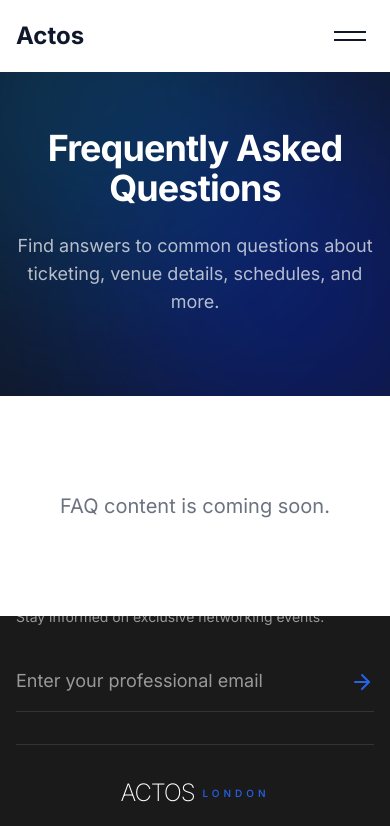
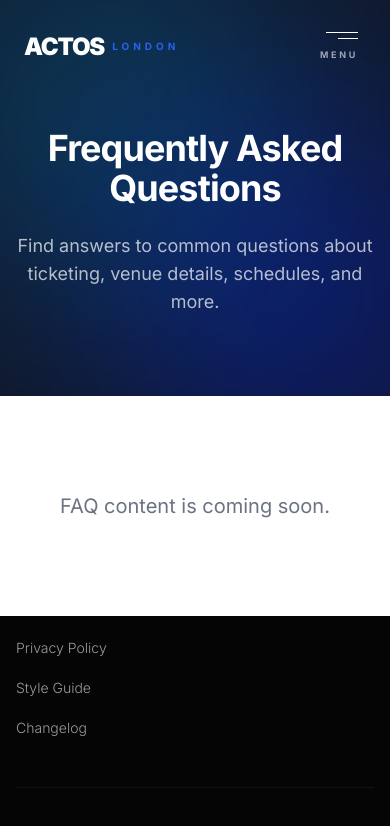
Before and after one commit to Aasirwahab/networking-event-website, a Next.js app: page /faq in a window 390 px wide. Shown: the top 826 px of the page. Built offline with nearby package versions, Linux system fonts and the light colour scheme.

Commit message:
feat: implement global styles, responsive navbar, and Lenis smooth scroll provider

```diff
--- a/src/components/Navbar.tsx
+++ b/src/components/Navbar.tsx
@@ -15,20 +15,20 @@ export function Navbar() {
   return (
     <>
       <motion.header
-        initial={{ y: -20, opacity: 0 }}
+        initial={{ y: -100, opacity: 0 }}
         animate={{ y: 0, opacity: 1 }}
-        transition={{ duration: 0.6, ease: [0.22, 1, 0.36, 1] }}
-        className={`fixed top-0 left-0 right-0 z-[9999] transition-all duration-300 ${
+        transition={{ duration: 0.8, ease: [0.16, 1, 0.3, 1] }}
+        className={`fixed top-0 left-0 right-0 z-[9999] transition-all duration-500 ease-in-out ${
           mobileMenuOpen
-            ? 'bg-transparent text-white'
+            ? 'bg-transparent text-white pt-6'
             : scrolled
-              ? 'bg-white/95 backdrop-blur-md shadow-nav text-slate-900'
-              : 'bg-white text-slate-900'
+              ? 'bg-white/70 backdrop-blur-xl shadow-[0_8px_32px_0_rgba(0,0,0,0.05)] border-b border-white/20 py-3'
+              : 'bg-transparent py-6'
         }`}
       >
-        <div className="max-w-7xl mx-auto px-4 sm:px-6 lg:px-8">
-          <nav className="flex items-center justify-between h-[72px]">
-            {/* Logo */}
+        <div className="max-w-7xl mx-auto px-6 sm:px-8 lg:px-12">
+          <nav className="flex items-center justify-between">
+            {/* Logo: Premium Branding */}
             <Link
               href="/"
               onClick={(e) => {
@@ -36,20 +36,42 @@ export function Navbar() {
                 setMobileMenuOpen(false);
                 navigateTo('/');
               }}
-              className={`text-2xl font-bold transition-colors ${mobileMenuOpen ? 'text-white' : 'text-slate-900'}`}
+              className={`group flex items-center gap-2 transition-transform duration-300 hover:scale-[1.02]`}
             >
-              Actos
+              <span className={`text-2xl font-black tracking-tighter uppercase transition-colors duration-300 ${
+                mobileMenuOpen || !scrolled ? 'text-white' : 'text-slate-900'
+              }`}>
+                Actos
+              </span>
+              <span className={`text-[10px] tracking-[0.4em] uppercase font-bold transition-colors duration-300 ${
+                mobileMenuOpen || !scrolled ? 'text-primary' : 'text-primary'
+              }`}>
+                London
+              </span>
             </Link>
 
-            {/* Right Side - Only Menu */}
-            <div className="flex items-center">
+            {/* Right Side: Elite Menu Toggler */}
+            <div className="flex items-center gap-8">
               <button
-                className={`nav-toggler flex flex-col justify-center items-center gap-[6px] p-2 cursor-pointer bg-transparent border-none group ${mobileMenuOpen ? 'open' : ''}`}
+                className={`flex flex-col justify-center items-end gap-[5px] p-2 cursor-pointer bg-transparent border-none group outline-none`}
                 onClick={() => setMobileMenuOpen(!mobileMenuOpen)}
                 aria-label="Toggle Menu"
               >
-                <span className={`w-8 h-[2px] transition-all duration-400 ease-in-out ${mobileMenuOpen ? 'bg-white translate-y-[4px] rotate-45 scale-x-90' : 'bg-current'}`}></span>
-                <span className={`w-8 h-[2px] transition-all duration-400 ease-in-out ${mobileMenuOpen ? 'bg-white -translate-y-[4px] -rotate-45 scale-x-90' : 'bg-current'}`}></span>
+                <span className={`h-[1px] transition-all duration-500 ease-[0.16,1,0.3,1] ${
+                  mobileMenuOpen
+                    ? 'w-8 bg-white translate-y-[6px] rotate-45'
+                    : `w-8 group-hover:w-10 ${scrolled ? 'bg-slate-900' : 'bg-white shadow-sm'}`
+                }`}></span>
+                <span className={`h-[1px] transition-all duration-500 ease-[0.16,1,0.3,1] ${
+                  mobileMenuOpen
+                    ? 'w-8 bg-white -translate-y-[0px] -rotate-45'
+                    : `w-5 group-hover:w-10 ${scrolled ? 'bg-slate-900' : 'bg-white shadow-sm'}`
+                }`}></span>
+                {!mobileMenuOpen && (
+                   <span className={`text-[9px] uppercase tracking-[0.3em] font-bold mt-1 transition-colors ${scrolled ? 'text-slate-500' : 'text-white/60'}`}>
+                     Menu
+                   </span>
+                )}
               </button>
             </div>
           </nav>
--- a/src/sections/Footer.tsx
+++ b/src/sections/Footer.tsx
@@ -38,103 +38,121 @@ export function Footer() {
     console.log('Newsletter signup:', email);
     setEmail('');
   };
+  const variants = {
+    hidden: { opacity: 0, y: 20 },
+    visible: { opacity: 1, y: 0 }
+  };
 
   return (
     <div
-      className='relative h-[1100px] lg:h-[640px] clip-footer'
+        className='relative h-[1100px] lg:h-[800px]'
+        style={{clipPath: "polygon(0% 0, 100% 0%, 100% 100%, 0 100%)"}}
     >
-      <div className='relative h-[calc(100vh+1100px)] lg:h-[calc(100vh+640px)] -top-[100vh]'>
-        <div className='h-[1100px] lg:h-[640px] sticky top-[calc(100vh-1100px)] lg:top-[calc(100vh-640px)]'>
-          <footer className="bg-dark text-white pt-12 lg:pt-24 pb-8 lg:pb-10 h-full flex flex-col justify-end gap-10 lg:gap-12">
-            <div className="max-w-7xl mx-auto px-4 sm:px-6 lg:px-8 w-full">
-              {/* Main Footer Content */}
-              <div className="grid grid-cols-1 md:grid-cols-2 lg:grid-cols-4 gap-10 lg:gap-8 pb-10 border-b border-dark-border">
-                {/* Contact Info */}
-                <div className="lg:col-span-1">
-                  <a href="mailto:summit@actos.london" className="text-white text-lg font-medium hover:text-primary transition-colors block mb-4">
-                    summit@actos.london
-                  </a>
-                  <p className="text-text-muted text-sm leading-relaxed mb-4">
-                    Level 24, The Shard,<br />
-                    London SE1 9SG
-                  </p>
-                  <a href="tel:+442079460123" className="text-text-muted text-sm hover:text-white transition-colors block mb-6">
-                    +44 20 7946 0123
-                  </a>
+        <div className='relative h-[calc(100vh+1100px)] lg:h-[calc(100vh+800px)] -top-[100vh]'>
+            <div className='h-[1100px] lg:h-[800px] sticky top-[calc(100vh-1100px)] lg:top-[calc(100vh-800px)]'>
+              <footer className="bg-[#050505] text-white pt-16 lg:pt-20 pb-8 h-full flex flex-col justify-between relative overflow-hidden">
 
-                  {/* Social Links */}
-                  <div className="flex items-center gap-4">
-                    <motion.a href="#twitter" whileHover={{ scale: 1.1 }} className="text-text-muted hover:text-white transition-colors" title="Twitter"><TwitterIcon /></motion.a>
-                    <motion.a href="#youtube" whileHover={{ scale: 1.1 }} className="text-text-muted hover:text-white transition-colors" title="YouTube"><YouTubeIcon /></motion.a>
-                    <motion.a href="#facebook" whileHover={{ scale: 1.1 }} className="text-text-muted hover:text-white transition-colors" title="Facebook"><FacebookIcon /></motion.a>
-                    <motion.a href="#instagram" whileHover={{ scale: 1.1 }} className="text-text-muted hover:text-white transition-colors" title="Instagram"><InstagramIcon /></motion.a>
-                  </div>
+                {/* Massive Brand Watermark */}
+                <div className="absolute -bottom-10 lg:-bottom-20 left-1/2 -translate-x-1/2 select-none pointer-events-none w-full text-center">
+                  <h2 className="text-[25vw] font-black tracking-tighter text-white/[0.03] leading-none uppercase">
+                    ACTOS
+                  </h2>
                 </div>
 
-                {/* Links Column 1 */}
-                <div>
-                  <h4 className="text-white font-medium mb-4">&copy; 2024 Actos.</h4>
-                  <ul className="space-y-3">
-                    {footerLinks.column1.map((link) => (
-                      <li key={link.label}><a href={link.href} className="text-text-muted text-sm hover:text-white transition-colors">{link.label}</a></li>
-                    ))}
-                  </ul>
-                </div>
+                <div className="max-w-7xl mx-auto px-4 sm:px-6 lg:px-8 w-full relative z-10">
 
-                {/* Links Column 2 */}
-                <div>
-                  <ul className="space-y-3 mt-0 lg:mt-8">
-                    {footerLinks.column2.map((link) => (
-                      <li key={link.label}><a href={link.href} className="text-text-muted text-sm hover:text-white transition-colors">{link.label}</a></li>
-                    ))}
-                  </ul>
-                </div>
-
-                {/* Links Column 3 */}
-                <div>
-                  <ul className="space-y-3 mt-0 lg:mt-8">
-                    {footerLinks.column3.map((link) => (
-                      <li key={link.label}><a href={link.href} className="text-text-muted text-sm hover:text-white transition-colors">{link.label}</a></li>
-                    ))}
-                  </ul>
-                </div>
-              </div>
-
-              {/* Newsletter */}
-              <div className="py-8 border-b border-dark-border">
-                <div className="max-w-xl">
-                  <h4 className="text-white font-medium text-lg mb-4 italic">The Circle Newsletter</h4>
-                  <p className="text-text-muted text-sm mb-6">
-                    Join an elite community of founders and directors. Stay informed on exclusive networking events.
-                  </p>
-                  <form onSubmit={handleSubmit} className="relative">
+                  {/* Top Tier: Newsletter Hero */}
+                  <div className="mb-16 lg:mb-20">
+                    <div className="max-w-2xl">
+                      <span className="text-primary text-xs uppercase tracking-[0.3em] font-medium mb-4 block underline underline-offset-8 decoration-primary/30">Intelligence</span>
+                      <h3 className="text-3xl lg:text-4xl font-extralight italic mb-8 max-w-lg leading-tight">
+                        Join an elite community of founders, directors, and strategic visionaries.
+                      </h3>
+                      <form onSubmit={handleSubmit} className="relative group max-w-md">
                         <input
                           type="email"
                           value={email}
                           onChange={(e) => setEmail(e.target.value)}
-                      placeholder="Enter your professional email"
-                      className="w-full bg-transparent border-b border-dark-border py-4 pr-12 text-white placeholder:text-text-muted focus:outline-none focus:border-primary transition-colors text-lg"
+                          placeholder="Newsletter@Acts.London"
+                          className="w-full bg-transparent border-b border-white/10 py-6 pr-12 text-white placeholder:text-white/20 focus:outline-none focus:border-primary transition-all text-xl font-extralight group-hover:border-white/30"
                         />
                         <button
                           type="submit"
-                      className="absolute right-0 top-1/2 -translate-y-1/2 text-primary hover:text-white transition-colors"
+                          className="absolute right-0 top-1/2 -translate-y-1/2 text-primary hover:text-white transition-all transform hover:scale-110"
                           aria-label="Subscribe"
                           title="Subscribe to newsletter"
                         >
-                      <ArrowRight className="w-6 h-6" />
+                          <ArrowRight className="w-8 h-8" />
                         </button>
                       </form>
                     </div>
                   </div>
 
+                  {/* Middle Tier: Expansive Link Grid */}
+                  <div className="grid grid-cols-2 md:grid-cols-4 lg:grid-cols-5 gap-12 lg:gap-8 pb-12 border-b border-white/[0.05]">
+                    {/* Branding & Contact */}
+                    <div className="col-span-2 lg:col-span-1">
+                      <p className="text-white/40 text-xs uppercase tracking-widest font-bold mb-6">Connect</p>
+                      <a href="mailto:summit@actos.london" className="text-white text-md font-medium hover:text-primary transition-colors block mb-2 underline underline-offset-4 decoration-primary/20">
+                        summit@actos.london
+                      </a>
+                      <p className="text-white/30 text-sm leading-relaxed mb-6 font-light">
+                        Level 24, The Shard,<br />
+                        London SE1 9SG
+                      </p>
+                      <div className="flex items-center gap-6">
+                        <motion.a href="#twitter" whileHover={{ scale: 1.2, color: "#2563EB" }} className="text-white/40 hover:text-white transition-colors" title="Twitter"><TwitterIcon /></motion.a>
+                        <motion.a href="#linkedin" whileHover={{ scale: 1.2, color: "#2563EB" }} className="text-white/40 hover:text-white transition-colors" title="Instagram"><InstagramIcon /></motion.a>
+                      </div>
+                    </div>
+
+                    {/* Columns */}
+                    <div>
+                      <p className="text-white/40 text-xs uppercase tracking-widest font-bold mb-6">Navigation</p>
+                      <ul className="space-y-4">
+                        {footerLinks.column1.map((link) => (
+                          <li key={link.label}><a href={link.href} className="text-white/60 text-sm hover:text-white transition-all transform hover:translate-x-1 inline-block font-light">{link.label}</a></li>
+                        ))}
+                      </ul>
+                    </div>
+
+                    <div>
+                      <p className="text-white/40 text-xs uppercase tracking-widest font-bold mb-6">Directory</p>
+                      <ul className="space-y-4">
+                        {footerLinks.column2.map((link) => (
+                          <li key={link.label}><a href={link.href} className="text-white/60 text-sm hover:text-white transition-all transform hover:translate-x-1 inline-block font-light">{link.label}</a></li>
+                        ))}
+                      </ul>
+                    </div>
+
+                    <div>
+                      <p className="text-white/40 text-xs uppercase tracking-widest font-bold mb-6">Information</p>
+                      <ul className="space-y-4">
+                        {footerLinks.column3.map((link) => (
+                          <li key={link.label}><a href={link.href} className="text-white/60 text-sm hover:text-white transition-all transform hover:translate-x-1 inline-block font-light">{link.label}</a></li>
+                        ))}
+                      </ul>
+                    </div>
+
+                    <div className="hidden lg:block">
+                      <p className="text-white/40 text-xs uppercase tracking-widest font-bold mb-6">Experience</p>
+                      <div className="group cursor-pointer">
+                        <p className="text-white/30 text-xs font-light leading-relaxed group-hover:text-white/50 transition-colors">
+                          Transforming the digital landscape for the next generation of founders. Actos London is more than an event; it's a movement.
+                        </p>
+                      </div>
+                    </div>
+                  </div>
+
                   {/* Bottom Bar */}
-              <div className="pt-8 flex flex-col md:flex-row items-center justify-between gap-4">
-                <div className="flex items-center gap-2">
-                  <span className="text-2xl font-extralight tracking-tighter text-white">ACTOS</span>
-                  <span className="text-[10px] tracking-[0.4em] uppercase text-primary font-medium">London</span>
+                  <div className="pt-10 flex flex-col md:flex-row items-center justify-between gap-6">
+                    <div className="flex items-center gap-3">
+                      <span className="text-3xl font-extralight tracking-tighter text-white">ACTOS</span>
+                      <div className="h-4 w-[1px] bg-white/20 mx-1" />
+                      <span className="text-[10px] tracking-[0.6em] uppercase text-primary font-bold">LONDON</span>
                     </div>
-                <p className="text-text-muted text-[10px] lg:text-xs uppercase tracking-widest font-light">
-                  &copy; 2024 Actos London Summit. All Rights Reserved.
+                    <p className="text-white/20 text-[10px] lg:text-[11px] uppercase tracking-[0.2em] font-light">
+                      &copy; {new Date().getFullYear()} Acts Network London. All Rights Reserved. Proper Reveal Implementation.
                     </p>
                   </div>
                 </div>
```
Also changed, not shown: src/app/globals.css (+24 -1 lines), src/contexts/LenisContext.tsx (+24 -8 lines). Lines whose indentation alone changed are shown as unchanged.
